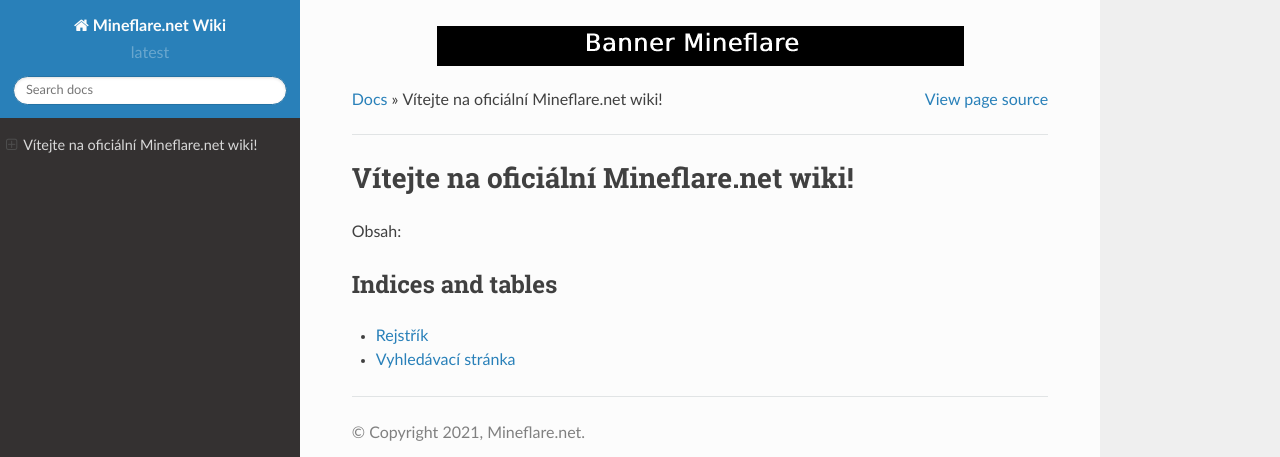
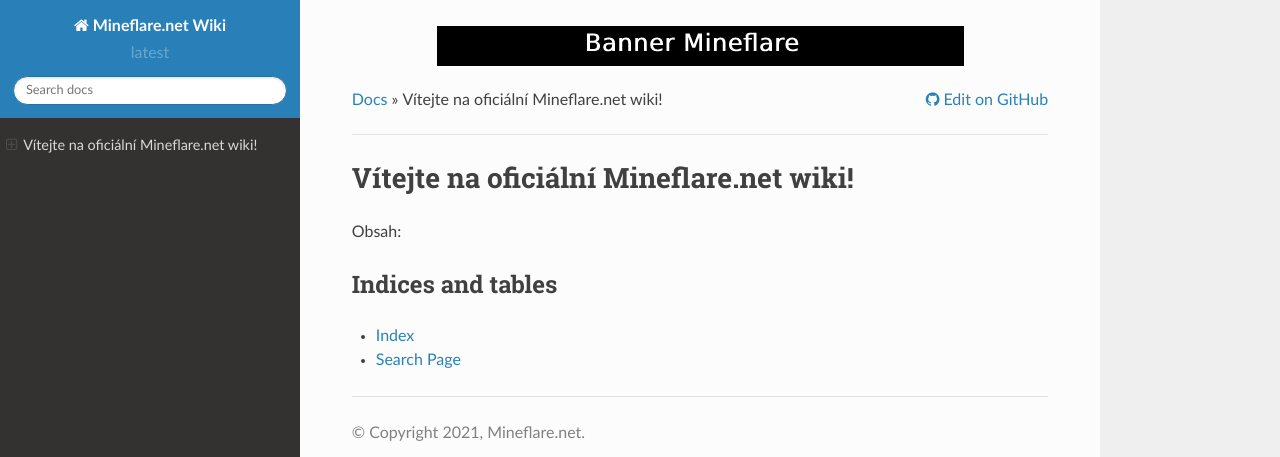
Before and after one commit to Darlekesh/Mineflare.net_Wiki, a Sphinx documentation site: the page built from docs/source/index.rst, in a window 1280 px wide. Shown: the top 457 px of the page. Built offline with Sphinx 7.4.7 and the Read the Docs theme 2.0.0, drawn with Linux system fonts in a browser that asks for light colours; pages that are not in the unit, such as notebooks, are missing from menus.

Commit message:
Added read the docs extensions

```diff
--- a/docs/source/conf.py
+++ b/docs/source/conf.py
@@ -32,6 +32,10 @@
 # ones.
 extensions = [
     'sphinx.ext.todo',
+    'sphinx_rtd_theme',
+    'sphinx.ext.autodoc',
+    'sphinx.ext.viewcode',
+    'sphinx.ext.githubpages',
 ]
 
 # Add any paths that contain templates here, relative to this directory.
@@ -61,7 +65,7 @@
 
 # The language for content autogenerated by Sphinx. Refer to documentation
 # for a list of supported languages.
-language = 'cz'
+language = None
 
 # There are two options for replacing |today|: either, you set today to some
 # non-false value, then it is used:
@@ -89,7 +93,7 @@
 #show_authors = False
 
 # The name of the Pygments (syntax highlighting) style to use.
-pygments_style = 'sphinx'
+pygments_style = None
 
 # A list of ignored prefixes for module index sorting.
 #modindex_common_prefix = []
@@ -273,3 +277,95 @@
 #html_theme = 'readthedocs'
 #html_theme_path = ['_themes', ]
 #html_static_path = ['_static', '_themes/readthedocs/static', ]
+
+
+# -- Extension configuration -------------------------------------------------
+
+# add sourcecode to path
+import sys, os
+sys.path.insert(0, os.path.abspath('../source'))
+
+############################
+# SETUP THE RTD LOWER-LEFT #
+############################
+try:
+   html_context
+except NameError:
+   html_context = dict()
+html_context['display_lower_left'] = True
+
+if 'REPO_NAME' in os.environ:
+	REPO_NAME = os.environ['REPO_NAME']
+else:
+	REPO_NAME = ''
+
+# SET CURRENT_LANGUAGE
+if 'current_language' in os.environ:
+   # get the current_language env var set by buildDocs.sh
+   current_language = os.environ['current_language']
+else:
+   # the user is probably doing `make html`
+   # set this build's current language to english
+   current_language = 'cz'
+
+# tell the theme which language to we're currently building
+html_context['current_language'] = current_language
+
+# SET CURRENT_VERSION
+from git import Repo
+repo = Repo( search_parent_directories=True )
+
+if 'current_version' in os.environ:
+   # get the current_version env var set by buildDocs.sh
+   current_version = os.environ['current_version']
+else:
+   # the user is probably doing `make html`
+   # set this build's current version by looking at the branch
+   current_version = repo.active_branch.name
+
+# tell the theme which version we're currently on ('current_version' affects
+# the lower-left rtd menu and 'version' affects the logo-area version)
+html_context['current_version'] = current_version
+html_context['version'] = current_version
+
+# POPULATE LINKS TO OTHER LANGUAGES
+html_context['languages'] = [ ('cz', '/' +REPO_NAME+ '/cz/' +current_version+ '/') ]
+
+languages = [lang.name for lang in os.scandir('locales') if lang.is_dir()]
+for lang in languages:
+   html_context['languages'].append( (lang, '/' +REPO_NAME+ '/' +lang+ '/' +current_version+ '/') )
+
+# POPULATE LINKS TO OTHER VERSIONS
+html_context['versions'] = list()
+
+versions = [branch.name for branch in repo.branches]
+for version in versions:
+   html_context['versions'].append( (version, '/' +REPO_NAME+ '/'  +current_language+ '/' +version+ '/') )
+
+# POPULATE LINKS TO OTHER FORMATS/DOWNLOADS
+
+# settings for creating PDF with rinoh
+rinoh_documents = [(
+ master_doc,
+ 'target',
+ project+ ' Documentation',
+ '© ' +copyright,
+)]
+today_fmt = "%B %d, %Y"
+
+# settings for EPUB
+epub_basename = 'target'
+
+html_context['downloads'] = list()
+html_context['downloads'].append( ('pdf', '/' +REPO_NAME+ '/' +current_language+ '/' +current_version+ '/' +project+ '-docs_' +current_language+ '_' +current_version+ '.pdf') )
+
+html_context['downloads'].append( ('epub', '/' +REPO_NAME+ '/' +current_language+ '/' +current_version+ '/' +project+ '-docs_' +current_language+ '_' +current_version+ '.epub') )
+
+##########################
+# "EDIT ON GITHUB" LINKS #
+##########################
+
+html_context['display_github'] = True
+html_context['github_user'] = 'Mineflare-net'
+html_context['github_repo'] = 'Mineflare.net_Wiki'
+html_context['github_version'] = 'master/docs/'
```
